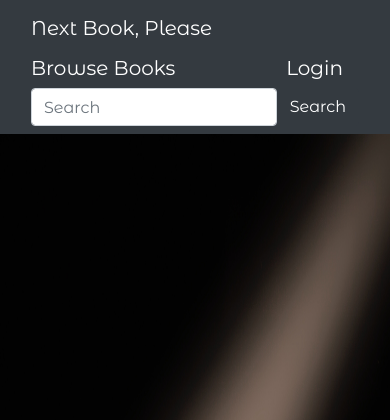
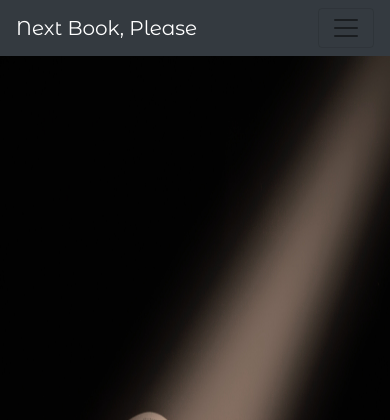
Before and after one commit to HollyT85/books_for_you, a Flask app: page /books in a window 390 px wide. Shown: the top 420 px of the page. Run offline with Flask 2, Linux system fonts and the light colour scheme; data that the repository does not hold is empty; some libraries are stand-ins or nearby versions.

Commit message:
fixed mobile nav bar

```diff
--- a/app.py
+++ b/app.py
@@ -8,8 +8,6 @@ from flask import (
 from flask_pymongo import PyMongo
 from bson.objectid import ObjectId
 from werkzeug.security import generate_password_hash, check_password_hash
-
-
 
 # check for env.py file
 if os.path.exists("env.py"):
--- a/templates/base.html
+++ b/templates/base.html
@@ -19,25 +19,38 @@
     <link rel="stylesheet" href="{{ url_for('static', filename='css/style.css') }}" type="text/css">
     <title>Next Book, Please</title>
     <!--NavBar-->
-    <nav class="navbar navbar-light bg-dark">
-        <div class="container-fluid">
+    <nav class="navbar navbar-expand-lg navbar-light bg-dark">
         <a class="navbar-brand text-white" href="{{ url_for('home_page') }}">Next Book, Please</a>
+        <button class="navbar-toggler" type="button" data-toggle="collapse" data-target="#navbarSupportedContent"
+            aria-controls="navbarSupportedContent" aria-expanded="false" aria-label="Toggle navigation">
+            <span class="navbar-toggler-icon"></span>
+        </button>
+
+        <div class="collapse navbar-collapse" id="navbarSupportedContent">
+            <ul class="navbar-nav mr-auto">
+                <li class="nav-item active">
                     <a class="navbar-brand text-white" href="{{ url_for('browsebooks') }}">Browse Books</a>
+                </li>
+                <li class="nav-item">
                     <!--if there is a user logged in they can see their profile from nav bar otherwise they will see log in-->
                     {% if session.user %}
-                <a class="navbar-brand text-white" href="{{ url_for('userprofile', username=session['user']) }}">Profile</a>
+                    <a class="navbar-brand text-white"
+                        href="{{ url_for('userprofile', username=session['user']) }}">Profile</a>
                     {% else %}
                     <a class="navbar-brand text-white" href="{{ url_for('login') }}">Login</a>
                     {% endif %}
-            <form class="d-flex">
-                <input class="form-control me-2" type="search" placeholder="Search" aria-label="Search">
-                <button class="btn btn-dark" type="submit">Search</button>
+                </li>
+            </ul>
+            <form class="form-inline my-2 my-lg-0">
+                <input class="form-control mr-sm-2" type="search" placeholder="Search" aria-label="Search">
+                <button class="btn btn-dark my-2 my-sm-0" type="submit">Search</button>
             </form>
         </div>
     </nav>
-</head>
+
 
 <body>
+
     <!--Background image for all pages-->
     <img class="background" src="{{ url_for('static', filename='images/book.jpg') }}"
         alt="book with a torch light shining on it">
```
Lines whose indentation alone changed are shown as unchanged.
